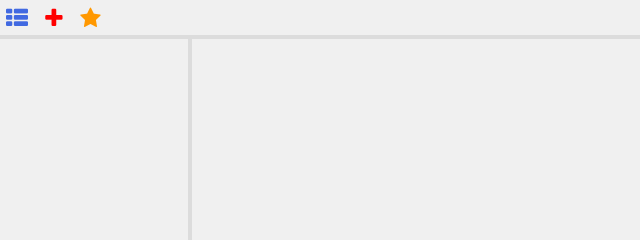
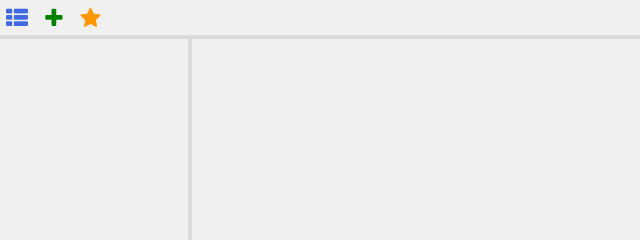
Before and after one commit to Pryancito/WebChat, a plain HTML site: page irc.html in a window 1280 px wide. Shown: the top 240 px of the page, 0-640 px from the left. Drawn offline with Linux system fonts and the light colour scheme; a web font is replaced by a local one.

Commit message:
Change color of join chan button.

```diff
--- a/css/style.css
+++ b/css/style.css
@@ -358,7 +358,7 @@ body .chan .fa {
 	color:#ff9800 !important;
 }
 #btn_add_chan {
-	color:red !important;
+	color:green !important;
 }
 #btn_chanlist {
 	color:royalblue !important;
```
